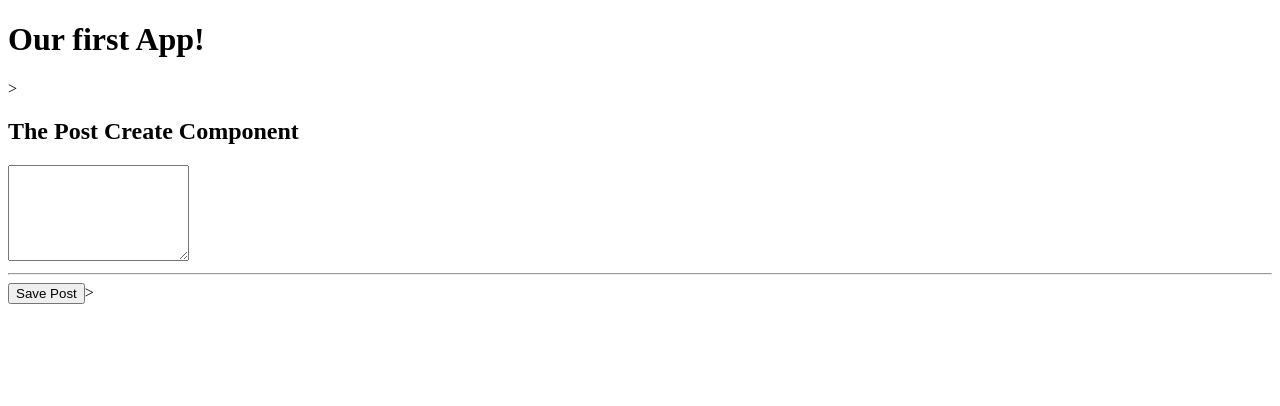
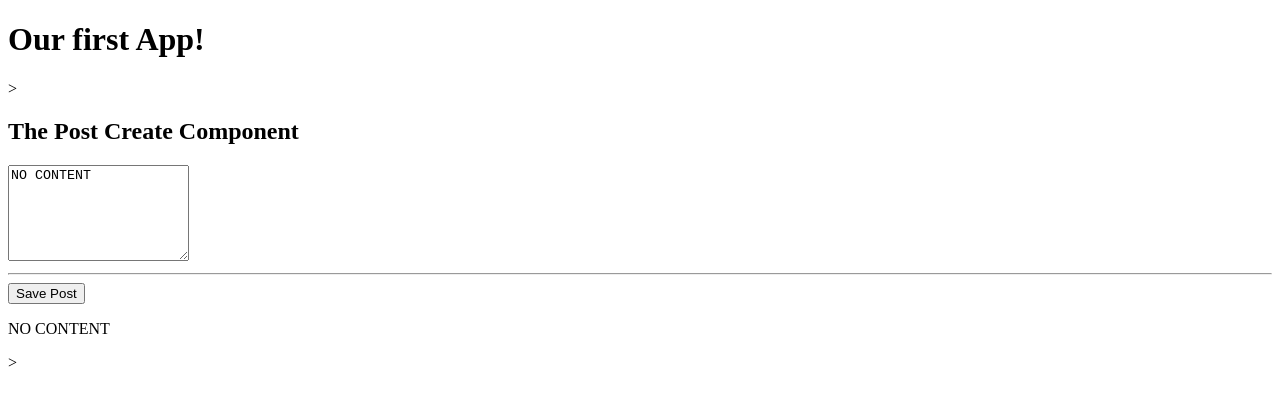
Before and after one commit to AnthonyMChong/udemyMEANStackTutorial, an Angular app in the folder mean-course/: page / in a window 1280 px wide. Shown: the top 406 px of the page. Built offline with nearby package versions, Linux system fonts and the light colour scheme.

Commit message:
learned about property binding and interpolation to use an exported class's variable in an html

```diff
--- a/mean-course/src/app/posts/post-create/post-create.component.html
+++ b/mean-course/src/app/posts/post-create/post-create.component.html
@@ -1,6 +1,10 @@
 <h2> The Post Create Component</h2>
 <!-- The HTML <h2> tag represents a level 2 heading in an HTML document. HTML includes 6 levels of headings, which are ranked by importance. These are <h1> , <h2> , <h3> , <h4> , <h5> , and <h6> .. -->
-<textarea rows="6"></textarea>
+<textarea [value] = "newpost" rows="6"> </textarea>
+<!--bracket value uses property binding to run actual js code within the quotes-->
 <hr>
 <button (click) = "onAddPost()"> Save Post</button>
 <!--click is a known angular component .. -->
+
+<!-- usign string interpolation in this paragraph... interpolation means an insertion of something of a different nature to something else-->
+<p>{{newpost}}</p>
--- a/mean-course/src/app/posts/post-create/post-create.component.ts
+++ b/mean-course/src/app/posts/post-create/post-create.component.ts
@@ -8,8 +8,12 @@ import { Component } from '@angular/core';
 })
 export class PostCreateComponent {
 
+  // class variables do nto need var let or const
+  newpost = 'NO CONTENT ';
+
   onAddPost(){//styling is on is for functions that are triggered by events
-    alert('Post added!')
+    // alert('Post added!')
+    this.newpost = "the user\'s post"
 
   }
 
```
Also changed, not shown: 1 other file (tests, documents, lock files or other folders).
